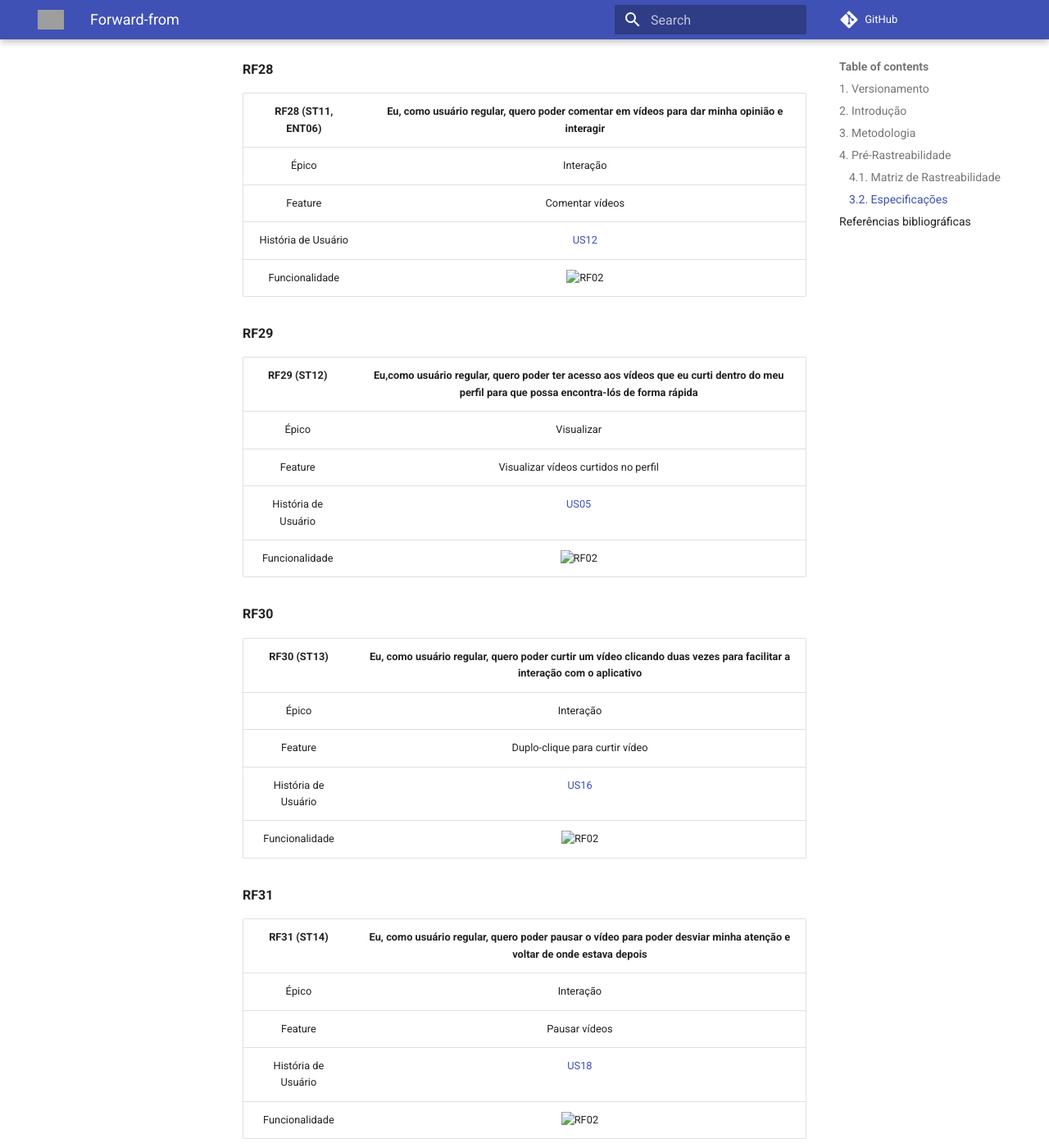
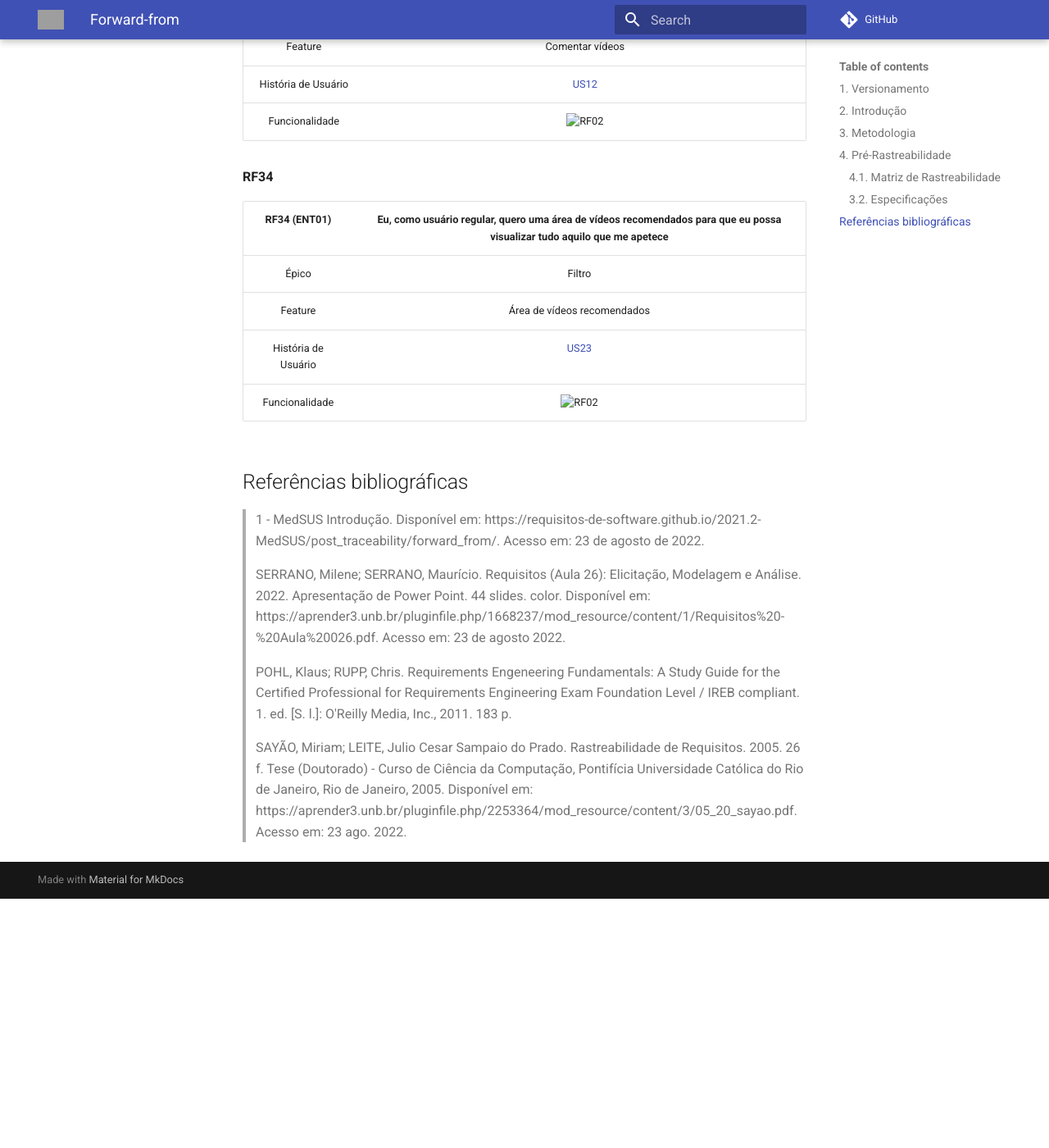
Before and after one commit to Requisitos-de-Software/2022.1-TikTok, an MkDocs documentation site: the page built from docs/posrastreabilidade/forward-from.md, in a window 1280 px wide and 1400 px high, scrolled down 5321 px. Shown: the whole window at 82% size. Built offline with MkDocs 1.6.1 and Material for MkDocs 9.7.7, drawn with Linux system fonts in a browser that asks for light colours; comment, search, counter and statistics services are not loaded; after the commit the page ends 6417 px from its top, so only the background shows below that; some of the changed text lies outside the part shown; grey boxes are pictures that could not be loaded.

Commit message:
#63 - Alteração de requisitos

```diff
--- a/docs/posrastreabilidade/forward-from.md
+++ b/docs/posrastreabilidade/forward-from.md
@@ -70,18 +72,18 @@
 
 |         RF02         | Eu, como usuário regular, desejo poder buscar conteúdos, para facilitar o acesso a conteúdos que eu me identifico |
 | :-----------------: | :--------------------------------------------------------------------------------: |
+|        Épico        |  Criação |
+|       Feature       | Postar vídeos  |
+| História de Usuário | [US26](https://requisitos-de-software.github.io/2022.1-TikTok/product-backlog/) |
+|   Funcionalidade    |  ![RF02]() |
+
+**RF03**
+
+|         RF03         |Eu, como criador de conteúdo, desejo poder postar meus vídeos para meus seguidores |
+| :-----------------: | :--------------------------------------------------------------------------------: |
 |        Épico        |  filtro |
 |       Feature       |Disponibilizar busca  |
 | História de Usuário | [US21](https://requisitos-de-software.github.io/2022.1-TikTok/product-backlog/) |
-|   Funcionalidade    |  ![RF02]() |
-
-**RF04**
-
-|         RF04         | Eu, como usuário regular, desejo ter um perfil para interagir com outros na plataforma |
-| :-----------------: | :--------------------------------------------------------------------------------: |
-|        Épico        |  Visualizar |
-|       Feature       | Ver perfil  |
-| História de Usuário | [US02](https://requisitos-de-software.github.io/2022.1-TikTok/product-backlog/) |
 |   Funcionalidade    |  ![RF02]() |
 
 **RF05**
@@ -93,24 +95,6 @@
 | História de Usuário | [US07](https://requisitos-de-software.github.io/2022.1-TikTok/product-backlog/) |
 |   Funcionalidade    |  ![RF02]() |
 
-**RF06**
-
-|         RF06(ST06)       |Eu, como usuário regular, quero ser capaz de trocar mensagens com meus contatos para manter uma relação social|
-| :-----------------: | :--------------------------------------------------------------------------------: |
-|        Épico        |  Social |
-|       Feature       | Conversar por mensagem  |
-| História de Usuário | [US38](https://requisitos-de-software.github.io/2022.1-TikTok/product-backlog/) |
-|   Funcionalidade    |  ![RF02]() |
-
-**RF08**
-
-|         RF08      |Eu,como usuário regular, desejo acessar os outros perfis existentes para ver o conteúdo deles|
-| :-----------------: | :--------------------------------------------------------------------------------: |
-|        Épico        |  Visualizar |
-|       Feature       | Ver perfil  |
-| História de Usuário | [US03](https://requisitos-de-software.github.io/2022.1-TikTok/product-backlog/) |
-|   Funcionalidade    |  ![RF02]() |
-
 **RF09**
 
 |        RF09 (ST09, ENT05)      |Eu, como usuário regular, quero curtir um vídeo para dar feedback ao criador de conteúdo e poder acessá-los com mais facilidade depois|
@@ -118,6 +102,15 @@
 |        Épico        |  Interação |
 |       Feature       | Curtir vídeos  |
 | História de Usuário | [US08](https://requisitos-de-software.github.io/2022.1-TikTok/product-backlog/) |
+|   Funcionalidade    |  ![RF02]() |
+
+**RF15**
+
+|        RF15      |Eu, como usuário regular, desejo poder filtrar conteúdos para uma experiência mais imersiva|
+| :-----------------: | :--------------------------------------------------------------------------------: |
+|        Épico        |  Filtro |
+|       Feature       | Filtrar conteúdo  |
+| História de Usuário | [US22](https://requisitos-de-software.github.io/2022.1-TikTok/product-backlog/) |
 |   Funcionalidade    |  ![RF02]() |
 
 **RF17**
@@ -156,41 +149,14 @@
 | História de Usuário | [US12](https://requisitos-de-software.github.io/2022.1-TikTok/product-backlog/) |
 |   Funcionalidade    |  ![RF02]() |
 
-**RF29**
+**RF34**
 
-|       	RF29 (ST12)    |Eu,como usuário regular, quero poder ter acesso aos vídeos que eu curti dentro do meu perfil para que possa encontra-lós de forma rápida	|
+|      RF34 (ENT01)    |Eu, como usuário regular, quero uma área de vídeos recomendados para que eu possa visualizar tudo aquilo que me apetece|
 | :-----------------: | :--------------------------------------------------------------------------------: |
-|        Épico        |  Visualizar |
-|       Feature       | Visualizar vídeos curtidos no perfil |
-| História de Usuário | [US05](https://requisitos-de-software.github.io/2022.1-TikTok/product-backlog/) |
+|        Épico        |  Filtro |
+|       Feature       | Área de vídeos recomendados |
+| História de Usuário | [US23](https://requisitos-de-software.github.io/2022.1-TikTok/product-backlog/) |
 |   Funcionalidade    |  ![RF02]() |
-
-**RF30**
-
-|       	RF30 (ST13)    |Eu, como usuário regular, quero poder curtir um vídeo clicando duas vezes para facilitar a interação com o aplicativo|
-| :-----------------: | :--------------------------------------------------------------------------------: |
-|        Épico        |  Interação |
-|       Feature       | Duplo-clique para curtir vídeo |
-| História de Usuário | [US16](https://requisitos-de-software.github.io/2022.1-TikTok/product-backlog/) |
-|   Funcionalidade    |  ![RF02]() |
-
-**RF31**
-
-|       	RF31 (ST14)    |	Eu, como usuário regular, quero poder pausar o vídeo para poder desviar minha atenção e voltar de onde estava depois|
-| :-----------------: | :--------------------------------------------------------------------------------: |
-|        Épico        |  Interação |
-|       Feature       | Pausar vídeos |
-| História de Usuário | [US18](https://requisitos-de-software.github.io/2022.1-TikTok/product-backlog/) |
-|   Funcionalidade    |  ![RF02]()|
-
-**RF39**
-
-|       	RF39   |	Eu, como usuário regular, desejo poder escutar músicas pelo aplicativo para que eu não precise de aplicativos terceiros|
-| :-----------------: | :--------------------------------------------------------------------------------: |
-|        Épico        |  Interação |
-|       Feature       | Escutar música |
-| História de Usuário | [US14](https://requisitos-de-software.github.io/2022.1-TikTok/product-backlog/) |
-|   Funcionalidade    |  ![RF02]()|
 
 
 
```
Also changed, not shown: other parts of docs/posrastreabilidade/forward-from.md (+2 -0 lines).
